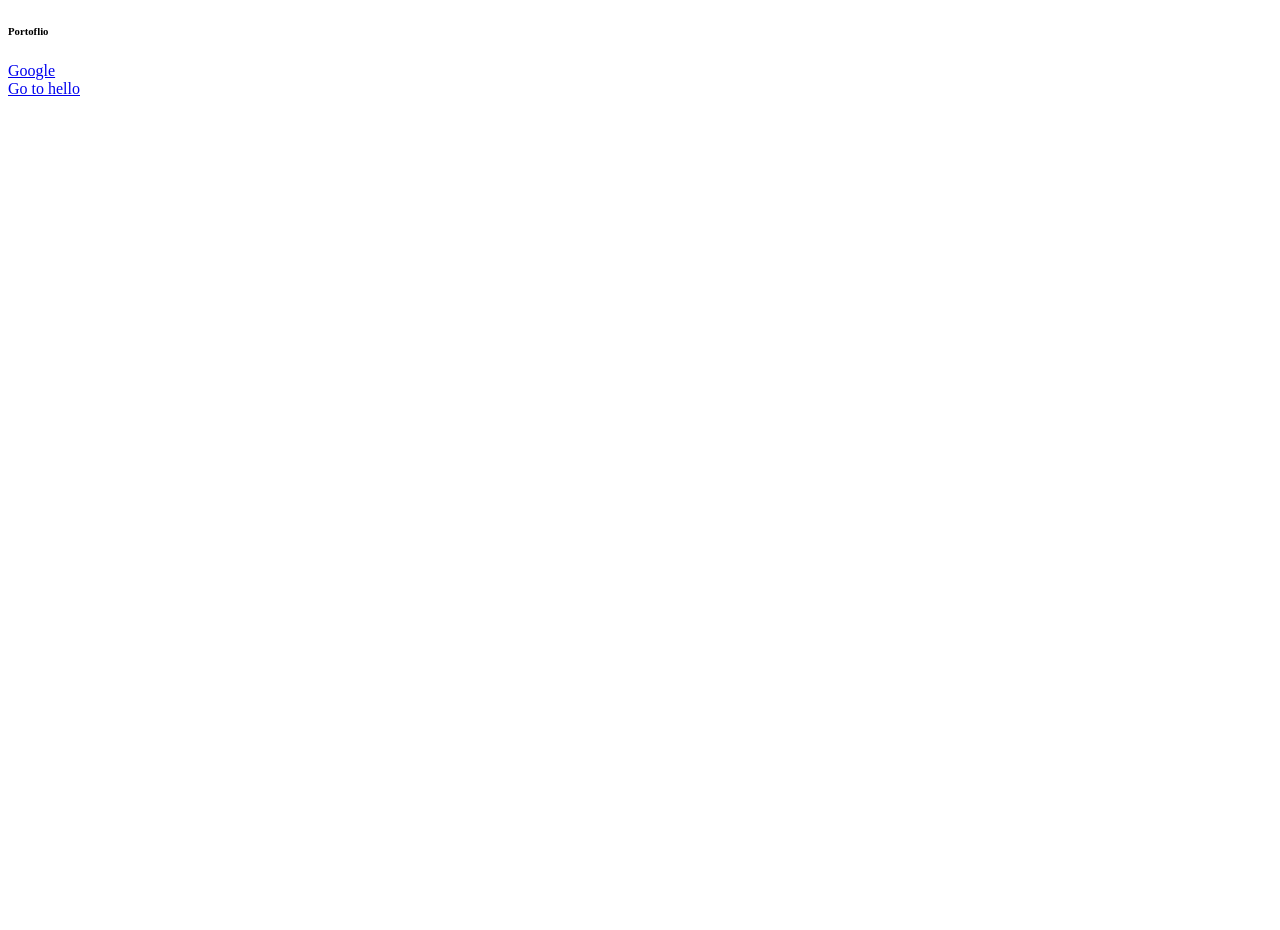
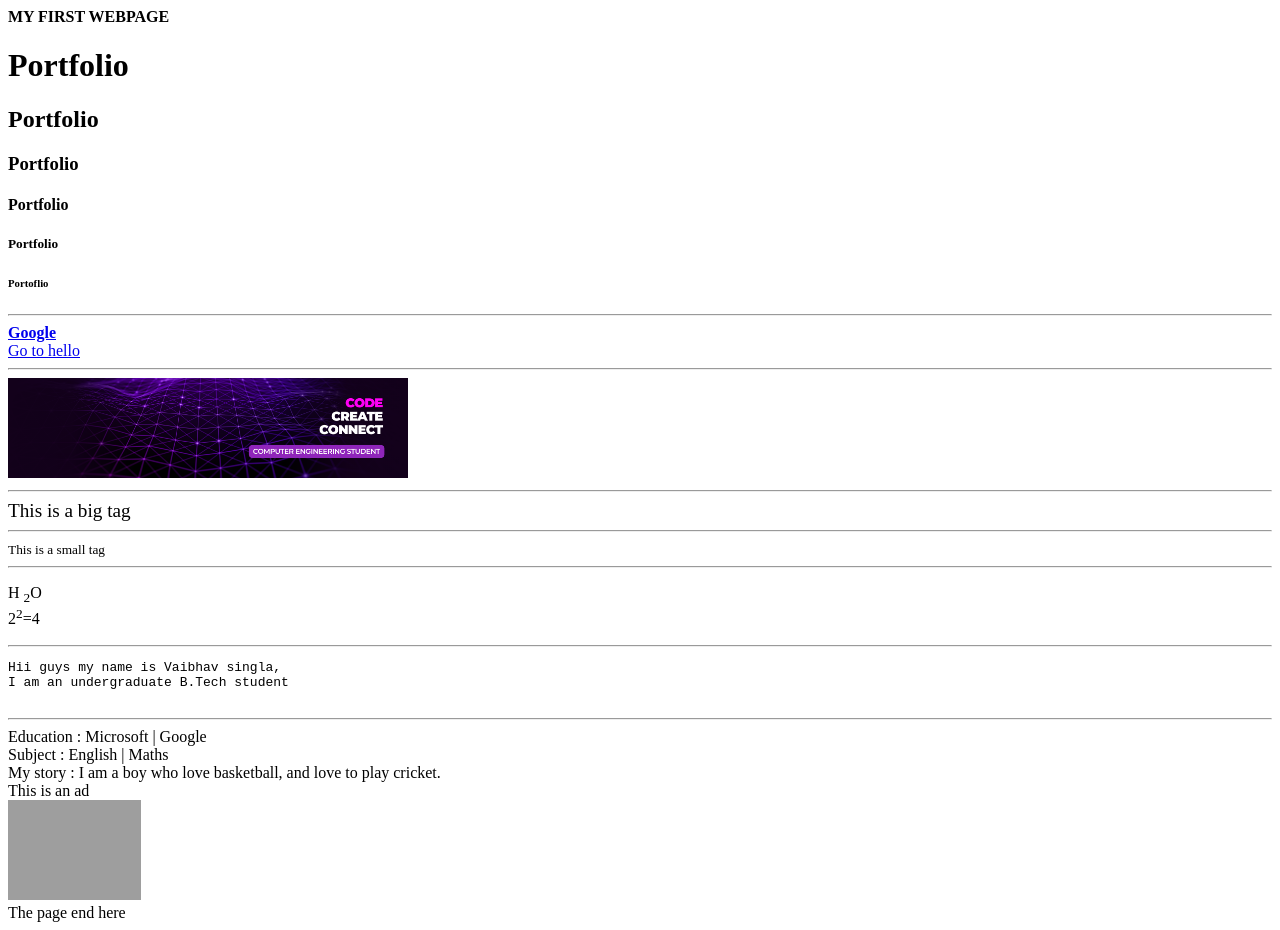
Before and after one commit to vaibhav025/HTML, a plain HTML site: page index.html in a window 1280 px wide. Before the commit the page ends 800 px from the top, so only its background shows below. Drawn offline with Linux system fonts and the light colour scheme; grey boxes are pictures that could not be loaded.

Commit message:
Updated code

```diff
--- a/index.html
+++ b/index.html
@@ -1,21 +1,59 @@
 <!DOCTYPE html>
 <html lang="en">
   <head>
-    <meta charset="UTF-8">
-    <meta name="viewport" content="width=device-width, initial-scale=1.0">
+    <meta charset="UTF-8" />
+    <meta name="viewport" content="width=device-width, initial-scale=1.0" />
     <title>Portfolio</title>
   </head>
   <body>
-    <!-- <H1> Portfolio</H1>
-    <h2> Portfolio</h2>
-    <h3> Portfolio</h3>
-    <h4> Portfolio</h4>
-    <h5> Portfolio</h5> -->
-    <h6> Portoflio</h6>
-    <a href="https://www.google.com/"> Google</a>
-    <br>
+    <header><b>MY FIRST WEBPAGE</b></header>
+    <main>
+      <h1>Portfolio</h1>
+      <h2>Portfolio</h2>
+      <h3>Portfolio</h3>
+      <h4>Portfolio</h4>
+      <h5>Portfolio</h5>
+      <h6>Portoflio</h6>
+      <hr />
+      <a href="https://www.google.com/"> <b>Google</b></a>
+      <br />
       <a href="/hello.html"> Go to hello</a>
+      <hr />
+      <img src="/Vaibhav.png" alt="Vaibhav's Photo" height="100" />
+      <hr />
       <!-- Yeh relative link hai kyuki ismei "/" hai start mei and yeh same folder mei hai -->
       <!-- Agar koi folder mei hota yeh hello.html for eg. HelloFolder mei hota toh "/HelloFolder/Hello.html" aise likhte... Isse bolte hai "Absolute Link" -->
+      <big> This is a big tag</big>
+      <hr />
+      <small> This is a small tag</small>
+      <hr />
+      <p>
+        H <sub>2</sub>O<br />
+        2<sup>2</sup>=4
+      </p>
+      <hr />
+      <pre>
+Hii guys my name is Vaibhav singla,
+I am an undergraduate B.Tech student
+    </pre
+      >
+    </main>
+    <hr />
+    <main>
+      <section>Education : Microsoft | Google</section>
+      <section>Subject : English | Maths</section>
+      <article>
+        My story : I am a boy who love basketball, and love to play cricket.
+      </article>
+      <aside>This is an ad</aside>
+      <a href="https://github.com/vaibhav025" target="_main">
+        <img
+          src="https://avatars.githubusercontent.com/u/225162757?v=4"
+          alt="My Github Account Profile Picture"
+          height="100"
+        />
+      </a>
+    </main>
+    <footer>The page end here</footer>
   </body>
 </html>
```
Also changed, not shown: Vaibhav.png (added). Lines whose indentation alone changed are shown as unchanged.
